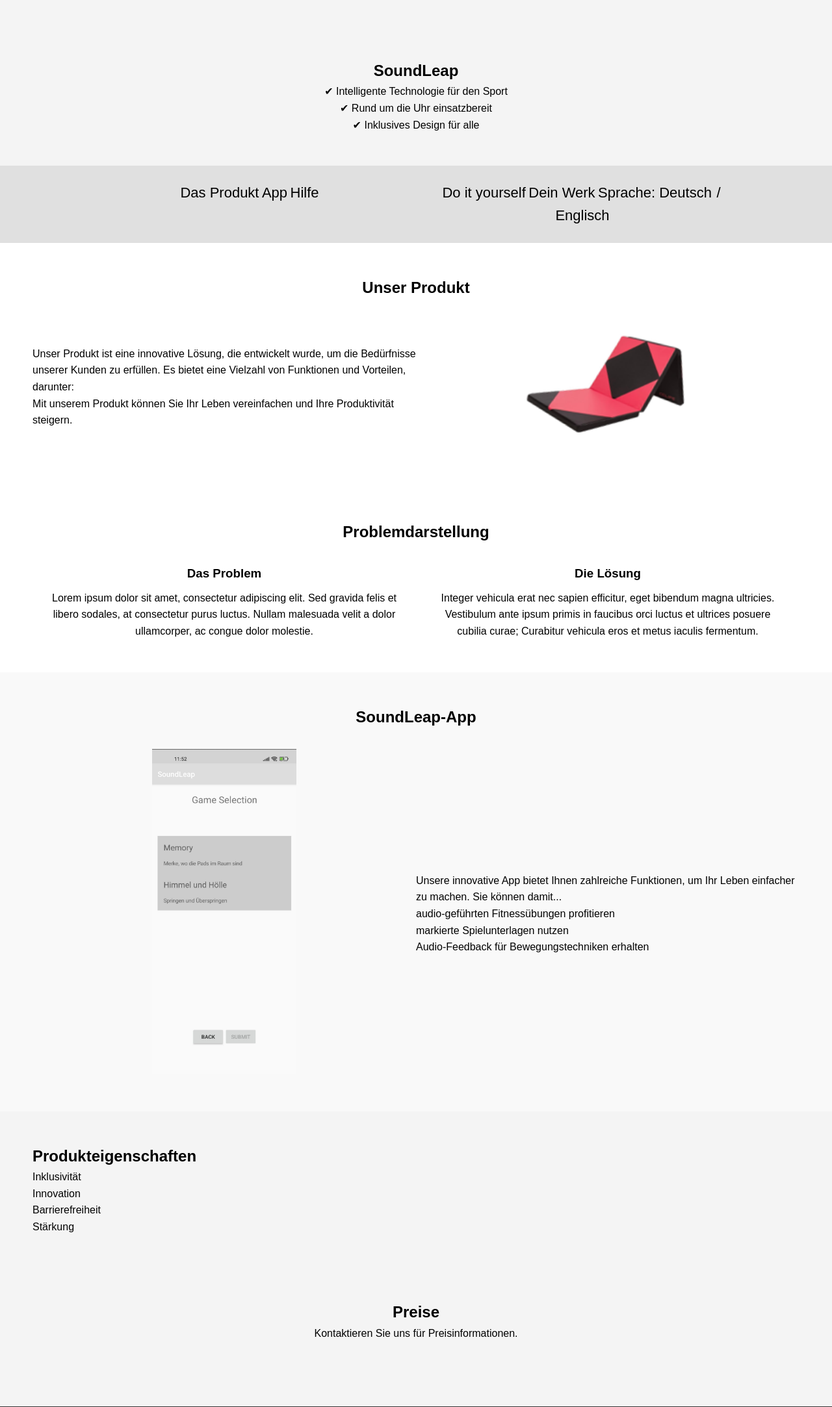
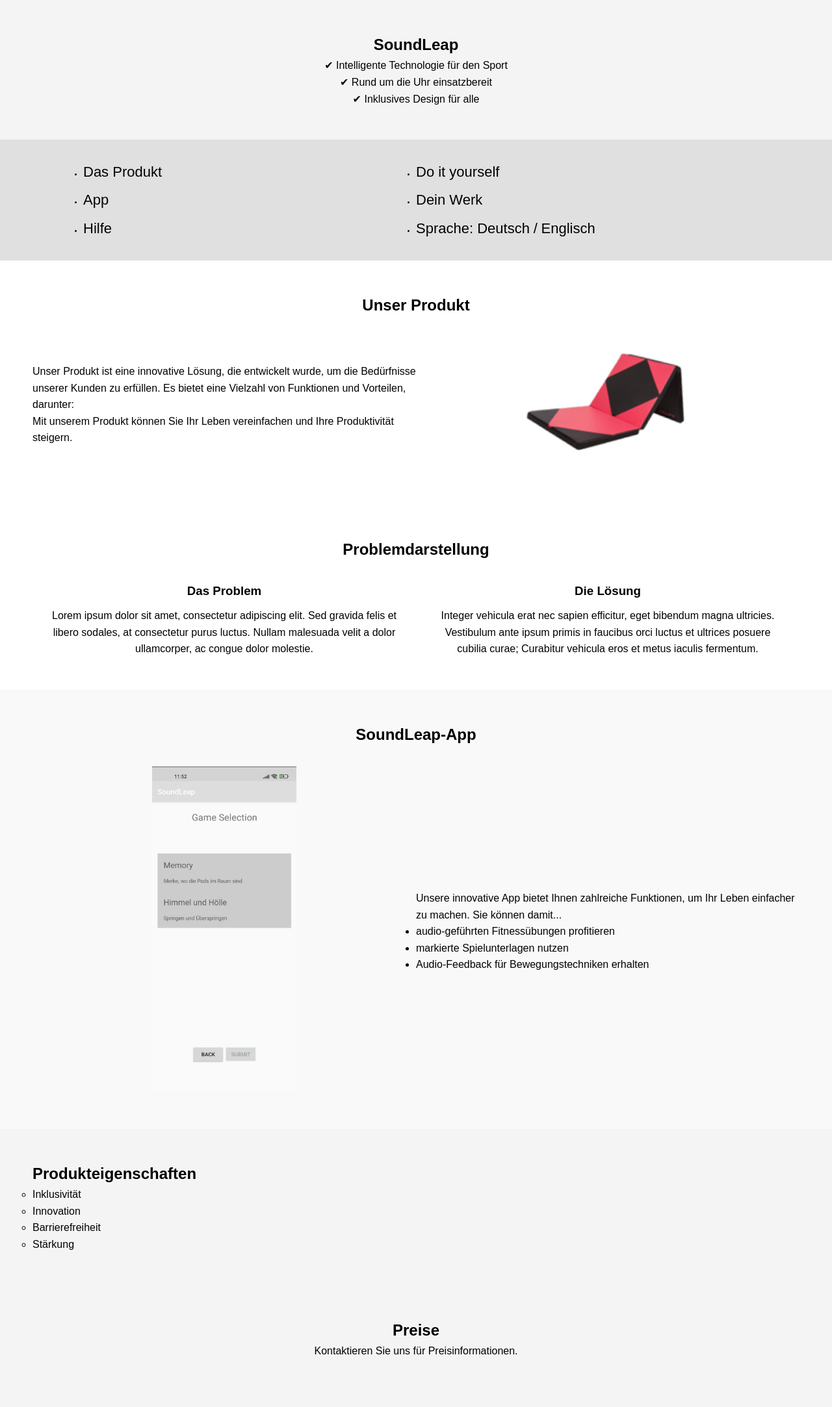
Before and after one commit to tortik92/ssa-project, a PHP site: page / in a window 1280 px wide. Shown: the top 2166 px of the page at 65% size. Run offline with PHP 8.4, Linux system fonts and the light colour scheme.

Commit message:
aktueller stand

```diff
--- a/product-website/index.html
+++ b/product-website/index.html
@@ -8,19 +8,15 @@
 </head>
 <body>
 
-<header>
-
-</header>
-
 <section class="hero">
     <div class="hero-section">
         <div class="content">
             <h1>SoundLeap</h1>
-            <ul>
-                <li>✔ Intelligente Technologie für den Sport</li>
-                <li>✔ Rund um die Uhr einsatzbereit</li>
-                <li>✔ Inklusives Design für alle</li>
-            </ul>
+            <dl>
+                <dt>✔ Intelligente Technologie für den Sport</dt>
+                <dt>✔ Rund um die Uhr einsatzbereit</dt>
+                <dt>✔ Inklusives Design für alle</dt>
+            </dl>
         </div>
     </div>
 </section>
@@ -69,7 +65,7 @@
             <p>Mit unserem Produkt können Sie Ihr Leben vereinfachen und Ihre Produktivität steigern.</p>
         </div>
         <div class="product-image">
-            <img src="Matten.png" alt="Produktbild"style="height: 200px;"style="width: 200px">
+            <img src="images/Matten.png" alt="Produktbild" style="height: 200px;" style="width: 200px">
         </div>
     </div>
 </section>
@@ -92,7 +88,7 @@
     <h2>SoundLeap-App</h2>
     <div class="app-content">
         <div class="app-image">
-            <img src="App.png" alt="App Bild"style="height: 500px;"style="width: 500px">
+            <img src="images/App.png" alt="App Bild" style="height: 500px;" style="width: 500px">
         </div>
         <div class="app-text">
             <p>Unsere innovative App bietet Ihnen zahlreiche Funktionen, um Ihr Leben einfacher zu machen. Sie können damit...</p>
--- a/product-website/style.css
+++ b/product-website/style.css
@@ -24,20 +24,6 @@
     margin: 0;
 }
 
-nav ul {
-    list-style: none;
-    text-align: center;
-
-}
-
-nav ul li {
-    display: inline;
-    margin-right: 20px;
-    list-style: none;
-}
-li{
-    list-style: none;
-}
 
 nav {
     display: flex;
@@ -47,11 +33,6 @@
     margin: 0 auto;
 }
 
-nav ul li a {
-    color: #333;
-    text-decoration: none;
-}
-
 .nav-column {
     flex: 1;
     display: flex;
@@ -59,9 +40,11 @@
 }
 
 .nav-list {
-    list-style: none;
+    list-style: disc;
+    font-size: 10px;
     padding: 0;
     margin: 0;
+
 }
 
 .nav-item {
@@ -91,7 +74,7 @@
 }
 
 .features ul {
-    list-style-type: none;
+    list-style-type: circle;
 }
 
 .pricing {
```
Also changed, not shown: product-website/images/App.png (renamed from product-website/App.png), product-website/images/Matten.jpeg (renamed from product-website/Matten.jpeg), product-website/images/Matten.png (renamed from product-website/Matten.png).
